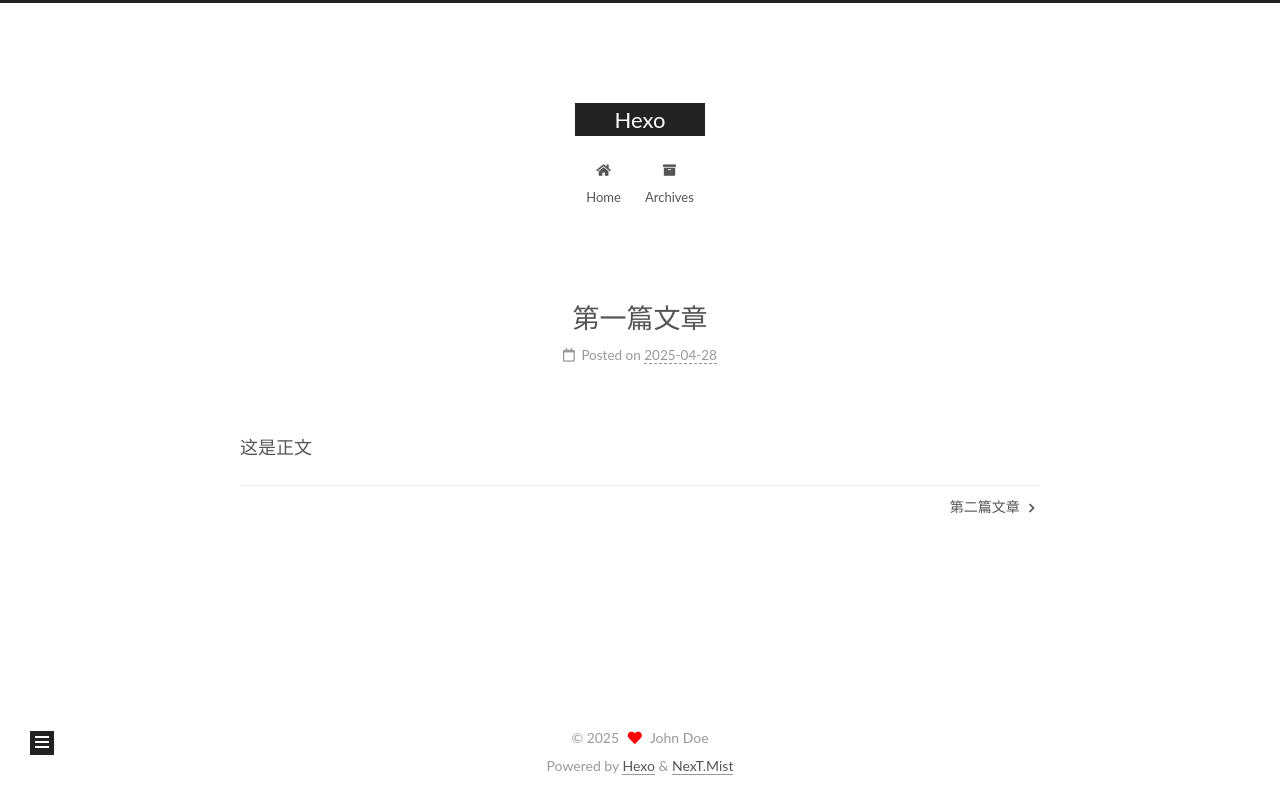
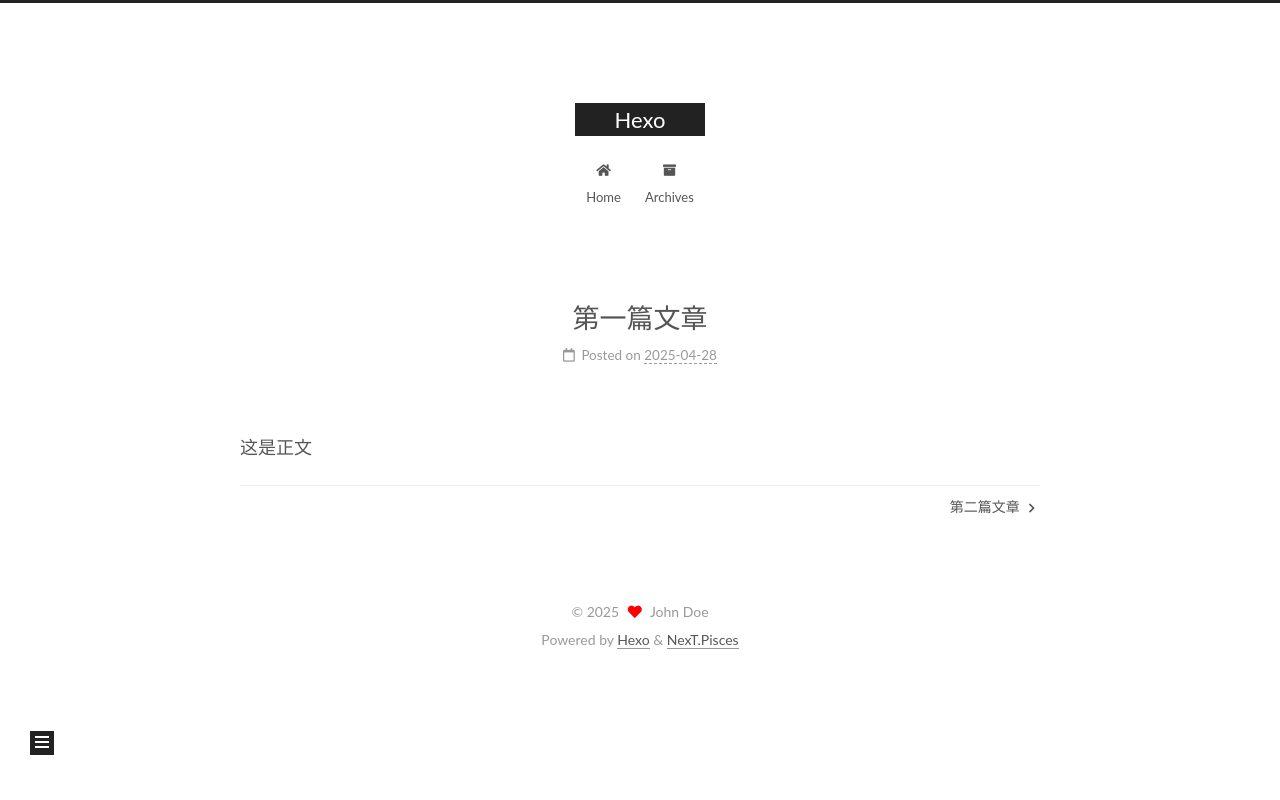
Before and after one commit to Inquiter/Inquiter.github.io, a plain HTML site: page 2025/04/28/第一篇文章/index.html in a window 1280 px wide. Drawn offline with Linux system fonts and the light colour scheme.

Commit message:
Site updated: 2025-04-28 21:25:36

```diff
--- a/2025/04/28/第一篇文章/index.html
+++ b/2025/04/28/第一篇文章/index.html
@@ -17,7 +17,7 @@
 
 <script id="hexo-configurations">
     var NexT = window.NexT || {};
-    var CONFIG = {"hostname":"example.com","root":"/","scheme":"Mist","version":"7.8.0","exturl":false,"sidebar":{"position":"left","display":"post","padding":18,"offset":12,"onmobile":false},"copycode":{"enable":false,"show_result":false,"style":null},"back2top":{"enable":true,"sidebar":false,"scrollpercent":false},"bookmark":{"enable":false,"color":"#222","save":"auto"},"fancybox":false,"mediumzoom":false,"lazyload":false,"pangu":false,"comments":{"style":"tabs","active":null,"storage":true,"lazyload":false,"nav":null},"algolia":{"hits":{"per_page":10},"labels":{"input_placeholder":"Search for Posts","hits_empty":"We didn't find any results for the search: ${query}","hits_stats":"${hits} results found in ${time} ms"}},"localsearch":{"enable":false,"trigger":"auto","top_n_per_article":1,"unescape":false,"preload":false},"motion":{"enable":true,"async":false,"transition":{"post_block":"fadeIn","post_header":"slideDownIn","post_body":"slideDownIn","coll_header":"slideLeftIn","sidebar":"slideUpIn"}}};
+    var CONFIG = {"hostname":"example.com","root":"/","scheme":"Pisces","version":"7.8.0","exturl":false,"sidebar":{"position":"left","display":"post","padding":18,"offset":12,"onmobile":false},"copycode":{"enable":false,"show_result":false,"style":null},"back2top":{"enable":true,"sidebar":false,"scrollpercent":false},"bookmark":{"enable":false,"color":"#222","save":"auto"},"fancybox":false,"mediumzoom":false,"lazyload":false,"pangu":false,"comments":{"style":"tabs","active":null,"storage":true,"lazyload":false,"nav":null},"algolia":{"hits":{"per_page":10},"labels":{"input_placeholder":"Search for Posts","hits_empty":"We didn't find any results for the search: ${query}","hits_stats":"${hits} results found in ${time} ms"}},"localsearch":{"enable":false,"trigger":"auto","top_n_per_article":1,"unescape":false,"preload":false},"motion":{"enable":true,"async":false,"transition":{"post_block":"fadeIn","post_header":"slideDownIn","post_body":"slideDownIn","coll_header":"slideLeftIn","sidebar":"slideUpIn"}}};
   </script>
 
   <meta name="description" content="这是正文">
@@ -313,7 +313,7 @@
   </span>
   <span class="author" itemprop="copyrightHolder">John Doe</span>
 </div>
-  <div class="powered-by">Powered by <a href="https://hexo.io/" class="theme-link" rel="noopener" target="_blank">Hexo</a> & <a href="https://mist.theme-next.org/" class="theme-link" rel="noopener" target="_blank">NexT.Mist</a>
+  <div class="powered-by">Powered by <a href="https://hexo.io/" class="theme-link" rel="noopener" target="_blank">Hexo</a> & <a href="https://pisces.theme-next.org/" class="theme-link" rel="noopener" target="_blank">NexT.Pisces</a>
   </div>
 
 
@@ -339,7 +339,7 @@
 <script src="/js/motion.js"></script>
 
 
-<script src="/js/schemes/muse.js"></script>
+<script src="/js/schemes/pisces.js"></script>
 
 
 <script src="/js/next-boot.js"></script>
```
Also changed, not shown: 2025/04/28/第二篇文章/index.html (+3 -3 lines), archives/2025/04/index.html (+3 -3 lines), archives/2025/index.html (+3 -3 lines), archives/index.html (+3 -3 lines), index.html (+3 -3 lines).
